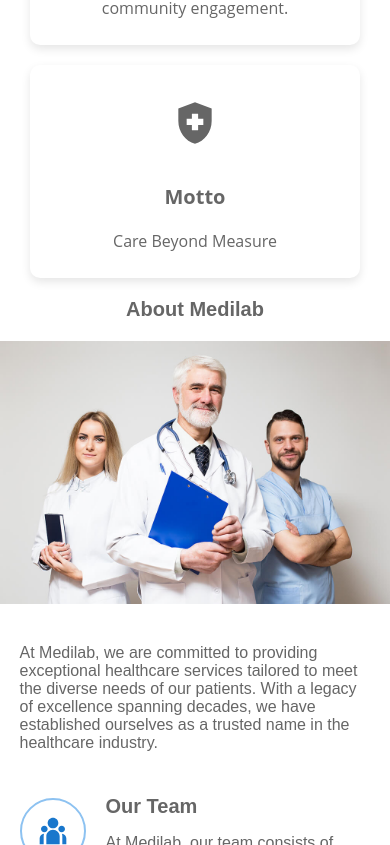
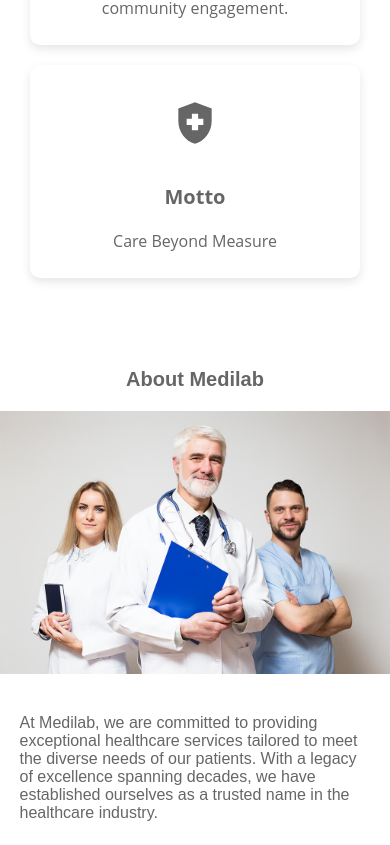
Before and after one commit to mulindijr/Medilab, a React (Vite) app: page / in a window 390 px wide. Shown: the part 1155-2000 px from the top of the page. Built offline with nearby package versions, Linux system fonts and the light colour scheme.

Commit message:
Add margin top for about component

```diff
--- a/src/components/About/About.css
+++ b/src/components/About/About.css
@@ -1,5 +1,5 @@
 #about{
-    margin: 0 150px 0 0;
+    margin: 90px 150px 0 0;
 }
 #about h3{
     text-align: center;
@@ -57,7 +57,7 @@
 
 @media (max-width: 768px){
     #about{
-        margin: 0;
+        margin: 90px 0 0 0;
     }
     #about h3{
         text-align: center;
```
